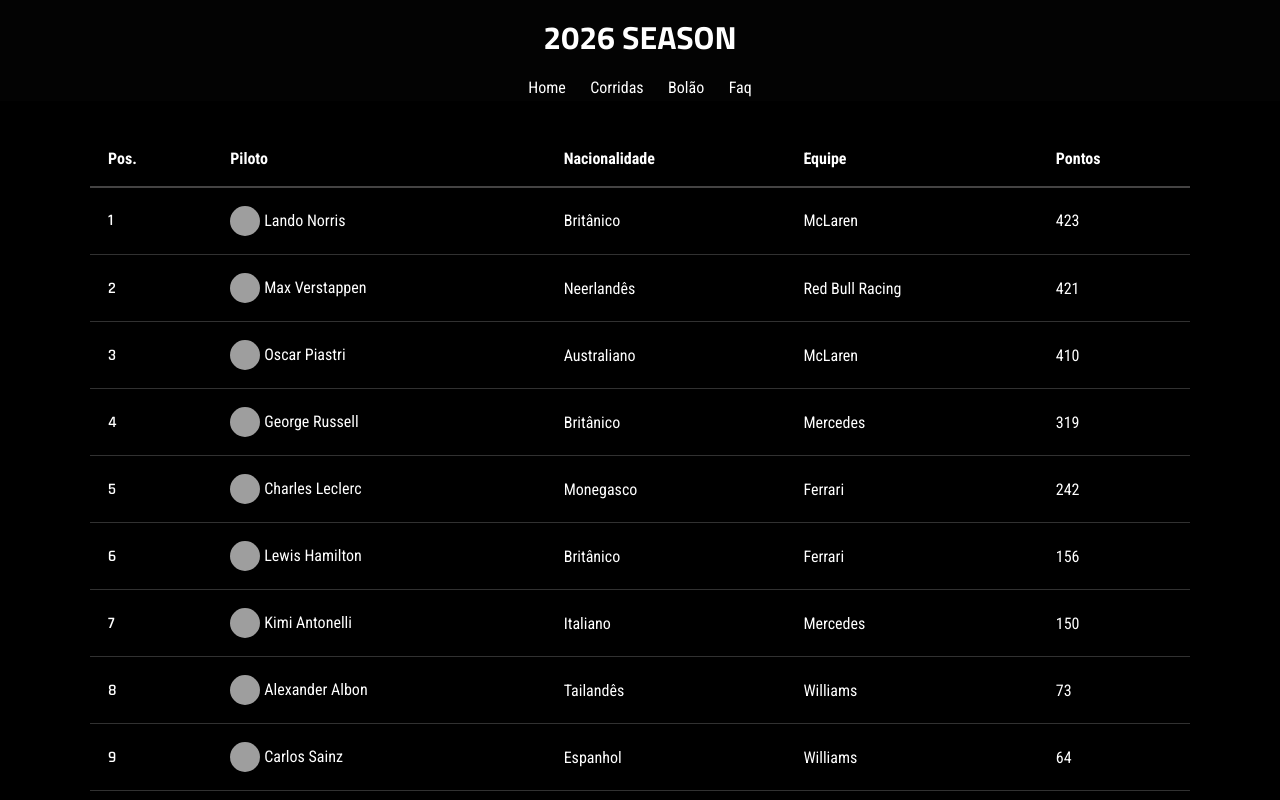
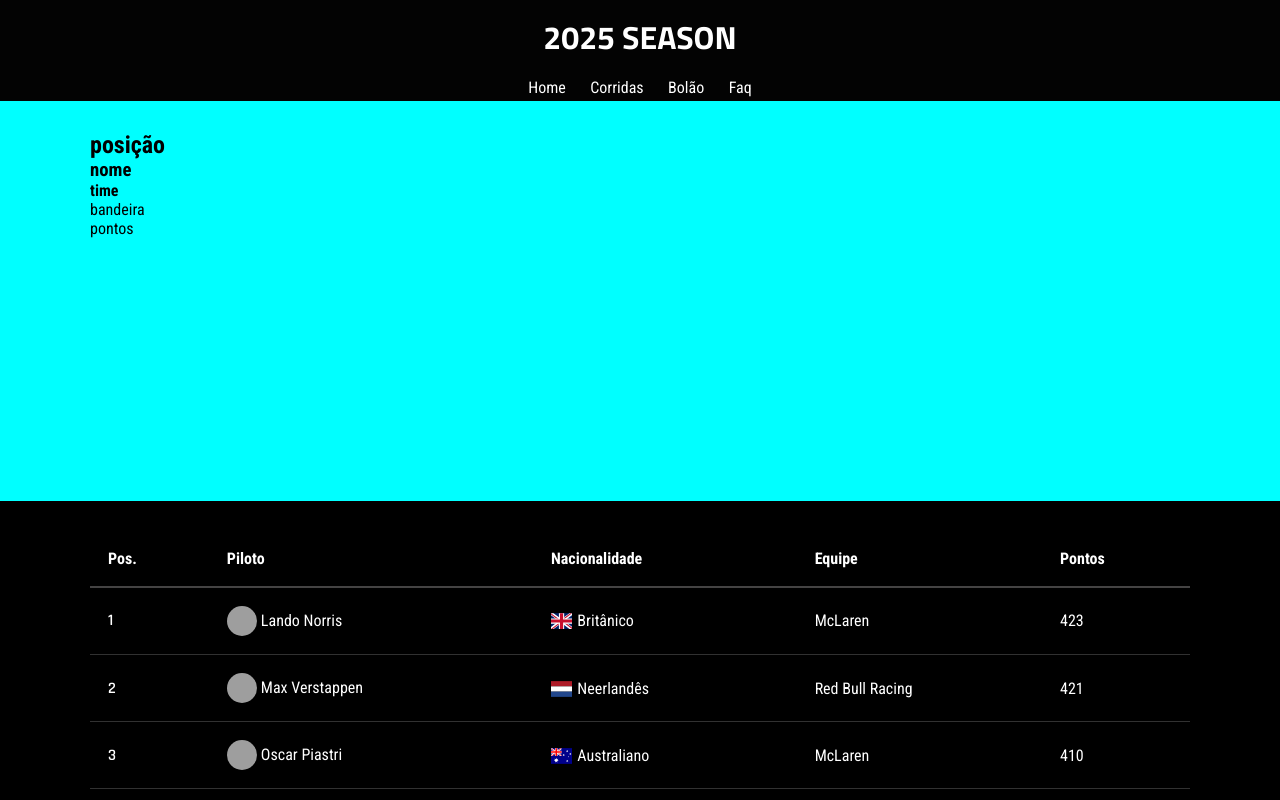
Before and after one commit to kauana-santos/formula1, a React (Vite) app: page / in a window 1280 px wide. Shown: the top 800 px of the page. Built offline with nearby package versions, Linux system fonts and the light colour scheme; data requests are answered from the project's data file; grey boxes are pictures that could not be loaded.

Commit message:
Incluido componente podium

```diff
--- a/package.json
+++ b/package.json
@@ -10,6 +10,7 @@
     "preview": "vite preview"
   },
   "dependencies": {
+    "flag-icons": "^7.5.0",
     "json-server": "^1.0.0-beta.15",
     "react": "^19.2.8",
     "react-dom": "^19.2.8",
--- a/src/components/Header/index.jsx
+++ b/src/components/Header/index.jsx
@@ -6,7 +6,7 @@
   return (
     <header >
         <div className="titleContainer">
-            <h1>2026 SEASON</h1>
+            <h1>2025 SEASON</h1>
         </div>
     </header>
   )
--- /dev/null
+++ b/src/components/Podium/Podium.css
@@ -0,0 +1,6 @@
+.containerPodium{
+    height: 50vh;
+    padding: 30px 90px;
+    background-color: aqua;
+
+}
--- /dev/null
+++ b/src/components/Podium/index.jsx
@@ -0,0 +1,18 @@
+import "./Podium.css"
+export default function Podium() {
+  return (
+    <section className="containerPodium">
+        <div className="podiumCard">
+            <div>
+                <h2>posição</h2>
+                <h3>nome</h3>
+                <h4>time</h4>
+
+                <span>bandeira</span>
+            </div>
+            <div>pontos</div>
+        </div>
+
+    </section>
+  )
+}
--- a/src/components/Table/Tabela.css
+++ b/src/components/Table/Tabela.css
@@ -58,3 +58,7 @@
     font-family: var( --font-number);
     font-weight: 600;
 }
+
+.nacionalidade{
+    margin-left:5px;
+}
--- a/src/components/Table/index.jsx
+++ b/src/components/Table/index.jsx
@@ -24,13 +24,16 @@
             </thead>
             <tbody>
                 {piloto.map((p) => (
-                    <tr>
+                    <tr key={p.id}>
                         <td className="positionNumber">{p.posicao}</td>
                         <td className="pilotContainer">
                             <img src={p.foto} alt="piloto-foto" />
                             <h4>{p.nome}</h4>
                         </td>
-                        <td>{p.nacionalidade}</td>
+                        <td>
+                            <span className={`fi fi-${p.bandeira}`}></span>
+                            <span className="nacionalidade">{p.nacionalidade}</span>
+                        </td>
                         <td>{p.equipe}</td>
                         <td>{p.pontos}</td>
                     </tr>
--- a/src/main.jsx
+++ b/src/main.jsx
@@ -2,6 +2,7 @@
 import { createRoot } from 'react-dom/client'
 import './index.css'
 import App from './App.jsx'
+import 'flag-icons/css/flag-icons.min.css'
 
 createRoot(document.getElementById('root')).render(
     <App />
--- a/src/pages/Home/Home.jsx
+++ b/src/pages/Home/Home.jsx
@@ -1,9 +1,11 @@
 import React from 'react'
 import Tabela from '../../components/Table'
+import Podium from '../../components/Podium'
 
 export default function Home() {
   return (
     <div>
+        <Podium/>
         <Tabela/>
     </div>
 
```
Also changed, not shown: 1 other file (tests, documents, lock files or other folders).
